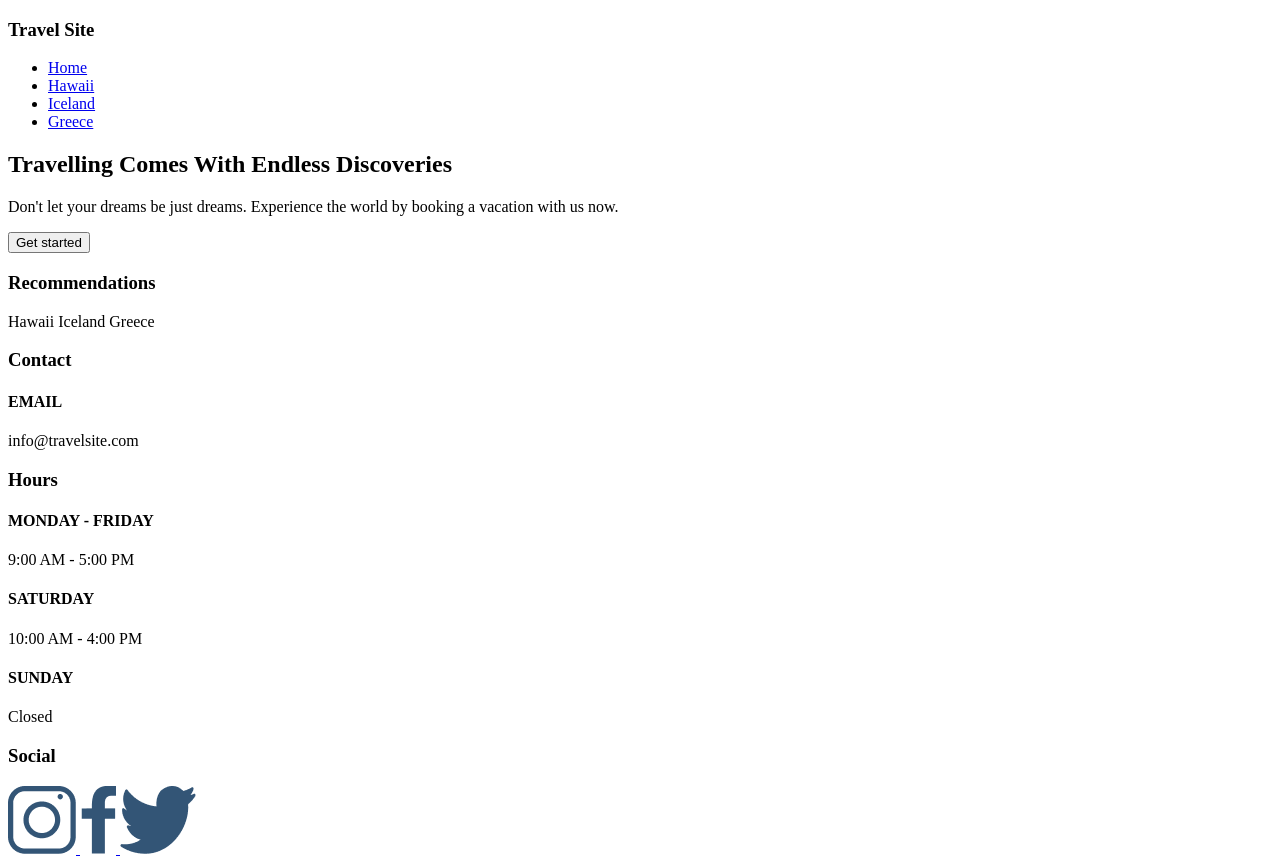
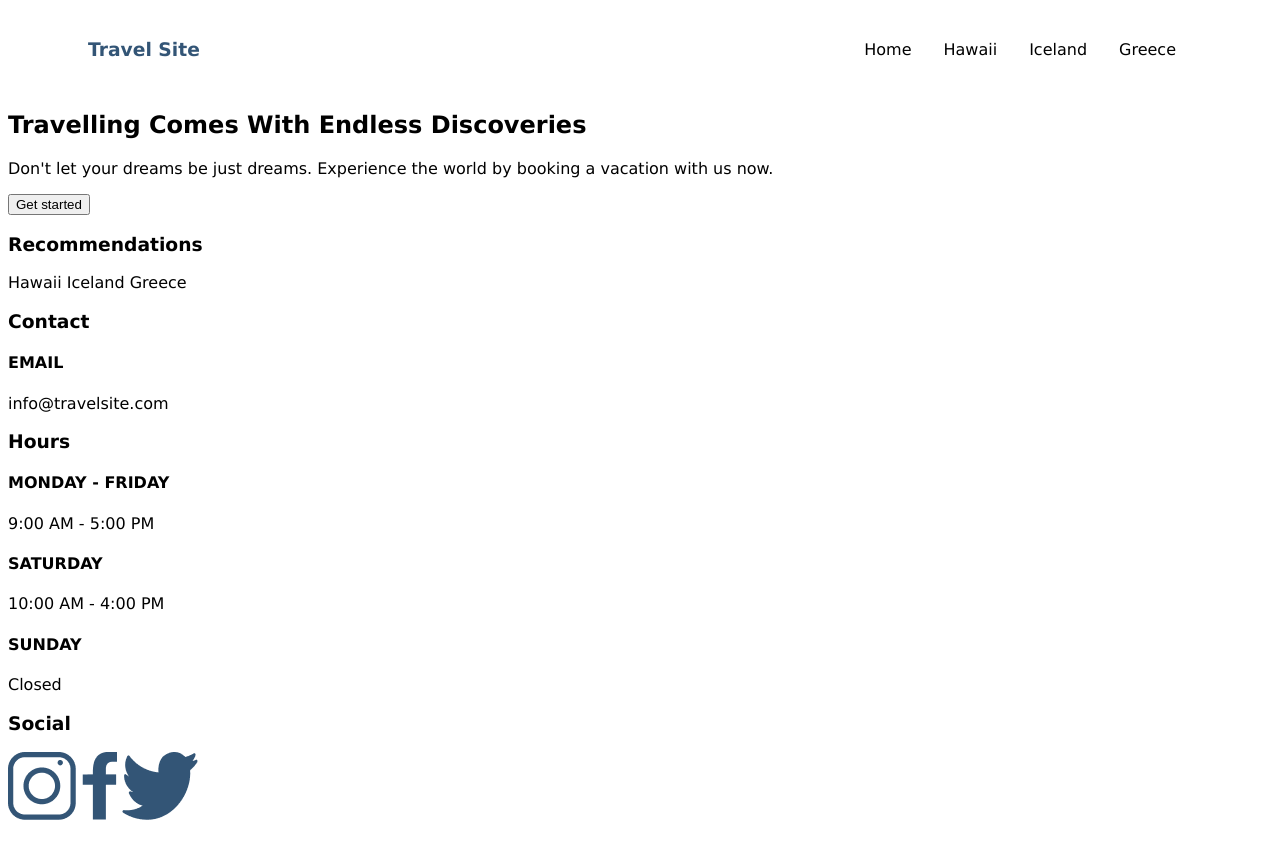
Before and after one commit to kirandhatt/travelsite, a plain HTML site: page index.html in a window 1280 px wide. After the commit the page ends 832 px from the top, so only its background shows below. Drawn offline with Linux system fonts and the light colour scheme.

Commit message:
create global css and start nav bar formatting

```diff
--- a/css/global.css
+++ b/css/global.css
@@ -0,0 +1,42 @@
+* {
+    box-sizing: border-box;
+}
+
+html {
+    font-family: Verdana, Geneva, Tahoma, sans-serif;
+}
+
+a {
+    text-decoration: none;
+}
+
+ul {
+    list-style-type: none;
+    padding: 0rem;
+}
+
+/* navigation bar */
+
+.navigation {
+    background-color: #FFFFFF;
+    display: flex;
+    justify-content: space-between;
+    align-items: center;
+    padding: 0 5rem;
+}
+
+.navigation__title {
+    color: #335576;
+}
+
+.navigation__menu {
+    display: flex;
+}
+
+.navigation__item {
+    padding: 1rem;
+}
+
+.navigation__link {
+    color:black;
+}
--- a/index.html
+++ b/index.html
@@ -13,13 +13,15 @@
     <header>
         <!-- navigation bar -->
         <section>
-            <nav>
-                <h1>Travel Site</h1>
-                <ul>
-                    <li><a href="#index.html">Home</a></li>
-                    <li><a href="./pages/hawaii.html">Hawaii</a></li>
-                    <li><a href="./pages/iceland.html">Iceland</a></li>
-                    <li><a href="./pages/greece.html">Greece</a></li>
+            <nav class="navigation">
+                <h1 class="navigation__title">
+                    <a class="navigation__title" href="#index.html">Travel Site</a>
+                </h1>
+                <ul class="navigation__menu">
+                    <li class="navigation__item"><a class="navigation__link" href="#index.html">Home</a></li>
+                    <li class="navigation__item"><a class="navigation__link" href="./pages/hawaii.html">Hawaii</a></li>
+                    <li class="navigation__item"><a class="navigation__link" href="./pages/iceland.html">Iceland</a></li>
+                    <li class="navigation__item"><a class="navigation__link" href="./pages/greece.html">Greece</a></li>
                 </ul>
             </nav>
         </section>
```
